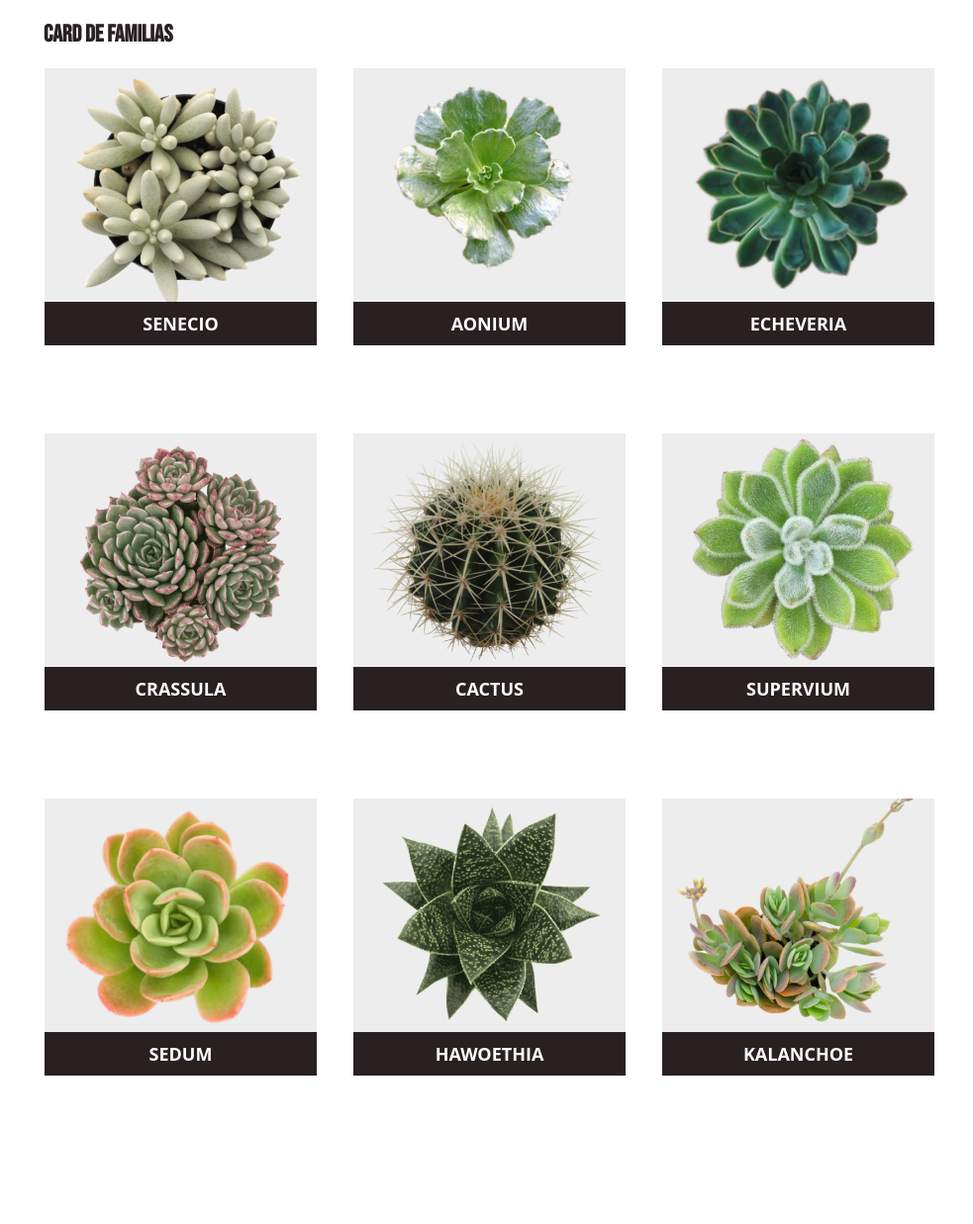
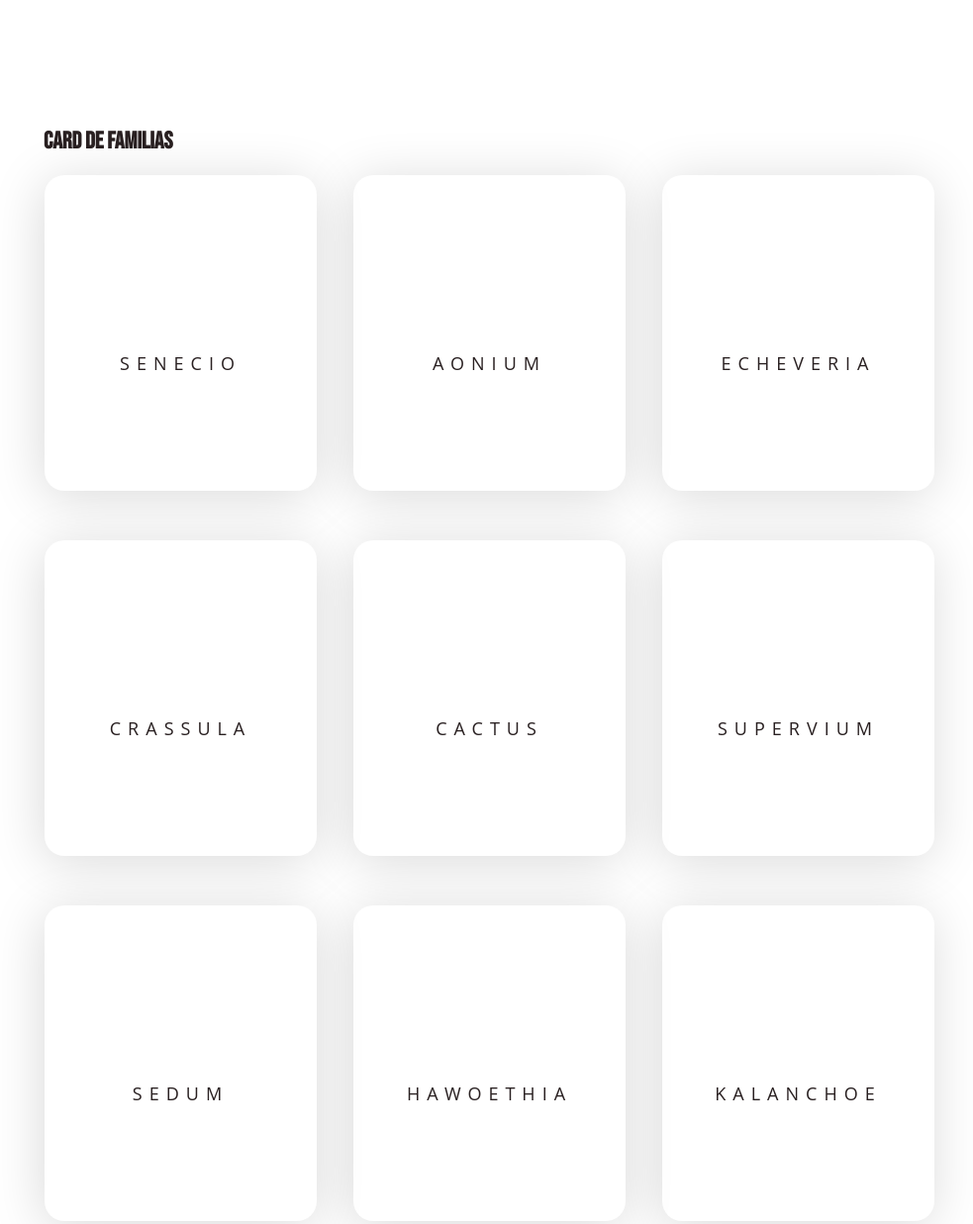
Before and after one commit to jeanToru/Suculentas-e-commerce, a website: page html/cards.html in a window 1280 px wide. Shown: the top 1237 px of the page at 99% size, without its empty margins (146-1129 px from the left). Drawn offline with Linux system fonts and the light colour scheme; a web font is replaced by a local one.

Commit message:
agrego estilos nuevos a la cards de familias

```diff
--- a/css/styles.css
+++ b/css/styles.css
@@ -573,85 +573,48 @@ details li a.filtro--a {
 
 #cards {
   margin: 0 auto;
+  padding-top: 100px;
   width: 900px; }
 
 .card__content {
+  background-color: #ffff;
+  border-radius: 20px;
+  box-shadow: -2.23663px 5.96436px 52.1881px rgba(0, 0, 0, 0.15);
   float: right;
   height: 319px;
+  position: relative;
   width: 275px; }
 
 .card__content + .card__content {
   margin-bottom: 50px;
   margin-right: 37px; }
 
-.card__content--p p {
-  color: #ffff;
-  background-color: #292021;
-  padding: 10px;
-  text-align: center; }
-
-.card__content--p:hover p {
-  background-color: #886750;
-  color: #ffff; }
-
-.card__content--p p {
-  font-weight: bold;
-  margin: 0;
+.card__content--p {
+  font-family: "Bebas Neue", cursive;
+  font-size: 36px;
+  letter-spacing: 7px;
+  margin-bottom: 0;
+  padding-top: 160px;
+  text-align: center;
   text-transform: uppercase; }
 
-#card__content--img1 {
-  background-image: url(../img/echeveria.png);
-  background-size: cover;
-  background-color: #ededed;
-  height: 236px; }
+.card__content--a {
+  background-color: #292021;
+  border-radius: 100px;
+  color: #ffff;
+  float: right;
+  margin-top: 10px;
+  margin-right: 48px;
+  padding: 10px 20px;
+  text-decoration: none; }
 
-#card__content--img2 {
-  background-image: url(../img/aonium.png);
-  background-size: cover;
-  background-color: #ededed;
-  height: 236px; }
+.card__content--a:hover {
+  background-color: #886750; }
 
-#card__content--img3 {
-  background-image: url(../img/senecio.png);
-  background-size: cover;
-  background-color: #ededed;
-  height: 236px; }
-
-#card__content--img4 {
-  background-image: url(../img/supervium.png);
-  background-size: cover;
-  background-color: #ededed;
-  height: 236px; }
-
-#card__content--img5 {
-  background-image: url(../img/cactus.png);
-  background-size: cover;
-  background-color: #ededed;
-  height: 236px; }
-
-#card__content--img6 {
-  background-image: url(../img/crassula.png);
-  background-size: cover;
-  background-color: #ededed;
-  height: 236px; }
-
-#card__content--img7 {
-  background-image: url(../img/kalanchoe.png);
-  background-size: cover;
-  background-color: #ededed;
-  height: 236px; }
-
-#card__content--img8 {
-  background-image: url(../img/haworthia.png);
-  background-size: cover;
-  background-color: #ededed;
-  height: 236px; }
-
-#card__content--img9 {
-  background-image: url(../img/sedum.png);
-  background-size: cover;
-  background-color: #ededed;
-  height: 236px; }
+#card__content--img {
+  position: absolute;
+  top: -50px;
+  left: -50px; }
 
 .content-cards {
   height: 1000px;
```
